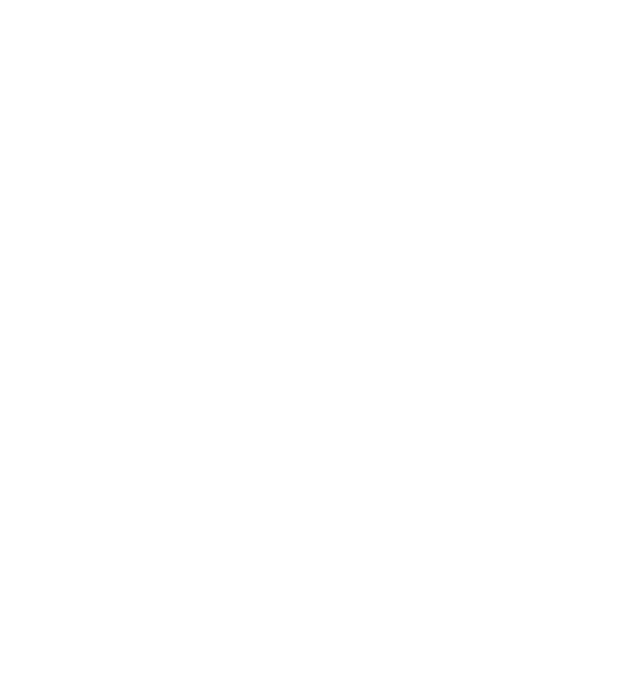
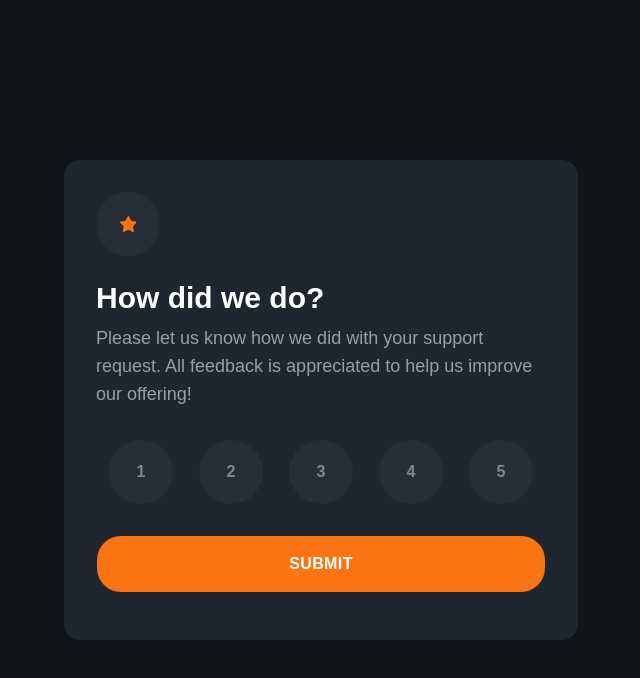
Before and after one commit to fairstyle/frontendmentor-Interactive-rating-component, a website: page index.html in a window 1280 px wide. Shown: the whole page, without its empty margins (319-959 px from the left). Drawn offline with Linux system fonts and the light colour scheme.

Commit message:
desktop design

```diff
--- a/index.html
+++ b/index.html
@@ -5,10 +5,43 @@
     <meta name="viewport"
           content="width=device-width, initial-scale=1.0, maximum-scale=1.0, minimum-scale=1.0">
     <meta http-equiv="X-UA-Compatible" content="ie=edge">
-    <title>Document</title>
+    <title>Frontendmentor Challenge - Interactive rating component</title>
+    <link rel="icon" type="image/png" sizes="32x32" href="./challenge/images/favicon-32x32.png">
     <link href="./dist/output.css" rel="stylesheet">
 </head>
 <body>
-
+    <main class="h-screen bg-verydarkblue grid place-content-center">
+        <div class="bg-[#1f2630] grid grid-flow-col auto-cols-max grid-flow-row-dense p-8 rounded-2xl">
+            <div class="rounded-full bg-[#262e38] h-16 w-16 grid place-content-center">
+                <svg class="h-4 w-4 text-primary" fill="currentColor" xmlns="http://www.w3.org/2000/svg"><path d="m9.067.43 1.99 4.031c.112.228.33.386.58.422l4.45.647a.772.772 0 0 1 .427 1.316l-3.22 3.138a.773.773 0 0 0-.222.683l.76 4.431a.772.772 0 0 1-1.12.813l-3.98-2.092a.773.773 0 0 0-.718 0l-3.98 2.092a.772.772 0 0 1-1.119-.813l.76-4.431a.77.77 0 0 0-.222-.683L.233 6.846A.772.772 0 0 1 .661 5.53l4.449-.647a.772.772 0 0 0 .58-.422L7.68.43a.774.774 0 0 1 1.387 0Z"/></svg>
+            </div>
+            <div class="h-fit mt-6">
+                <h3 class="text-white font-bold text-3xl">How did we do?</h3>
+                <p class="text-lightgray text-lg max-w-[450px] mt-2">Please let us know how we did with your support request. All feedback is appreciated to help us improve our offering!</p>
+            </div>
+            <div class="grid grid-cols-5 pt-4 place-content-center my-4">
+                <div class="col-span-1 flex justify-center">
+                    <div class="rounded-full h-16 w-16 bg-[#262e38] hover:bg-primary cursor-pointer text-mediumgray hover:text-white font-black grid place-content-center">1</div>
+                </div>
+                <div class="col-span-1 flex justify-center">
+                    <div class="rounded-full h-16 w-16 bg-[#262e38] hover:bg-primary cursor-pointer text-mediumgray hover:text-white font-black grid place-content-center">2</div>
+                </div>
+                <div class="col-span-1 flex justify-center">
+                    <div class="rounded-full h-16 w-16 bg-[#262e38] hover:bg-primary cursor-pointer text-mediumgray hover:text-white font-black grid place-content-center">3</div>
+                </div>
+                <div class="col-span-1 flex justify-center">
+                    <div class="rounded-full h-16 w-16 bg-[#262e38] hover:bg-primary cursor-pointer text-mediumgray hover:text-white font-black grid place-content-center">4</div>
+                </div>
+                <div class="col-span-1 flex justify-center">
+                    <div class="rounded-full h-16 w-16 bg-[#262e38] hover:bg-primary cursor-pointer text-mediumgray hover:text-white font-black grid place-content-center">5</div>
+                </div>
+            </div>
+            <div class="row-span-1 grid place-content-center my-4">
+                <button class="bg-primary px-48 py-4 rounded-3xl text-white font-black tracking-wide hover:bg-white hover:text-primary">
+                    SUBMIT
+                </button>
+            </div>
+        </div>
+    </main>
 </body>
 </html>
--- a/src/input.css
+++ b/src/input.css
@@ -1,3 +1,20 @@
 @tailwind base;
 @tailwind components;
 @tailwind utilities;
+
+@layer base {
+
+    html {
+        font-family: Overpass, sans-serif;
+    }
+
+    :root {
+        /* For hsl(198deg 93% 60% / <alpha-value>) */
+        --color-primary: 25deg 97% 53%;
+        --color-lightgray: 217deg 12% 63%;
+        --color-mediumgray: 216deg 12% 54%;
+        --color-cleardarkblue: 213deg 15% 22%;
+        --color-darkblue: 213deg 19% 18%;
+        --color-verydarkblue: 216deg 12% 8%;
+    }
+}
--- a/tailwind.config.js
+++ b/tailwind.config.js
@@ -1,8 +1,27 @@
 /** @type {import('tailwindcss').Config} */
+
+const colors = require('tailwindcss/colors')
 module.exports = {
-  content: ["./*.{html,js}"],
+  content: ["*.{html,js}"],
   theme: {
     extend: {},
+    colors: {
+      // Using modern `hsl`
+      primary: 'hsl(var(--color-primary) / <alpha-value>)',
+      lightgray: 'hsl(var(--color-lightgray) / <alpha-value>)',
+      mediumgray: 'hsl(var(--color-mediumgray) / <alpha-value>)',
+      cleardarkblue: 'hsl(var(--color-cleardarkblue) / <alpha-value>)',
+      darkblue: 'hsl(var(--color-darkblue) / <alpha-value>)',
+      verydarkblue: 'hsl(var(--color-verydarkblue) / <alpha-value>)',
+      transparent: 'transparent',
+      current: 'currentColor',
+      black: colors.black,
+      white: colors.white,
+      gray: colors.gray,
+      emerald: colors.emerald,
+      indigo: colors.indigo,
+      yellow: colors.yellow,
+    }
   },
   plugins: [],
 }
```
Also changed, not shown: README.md, dist/output.css.
